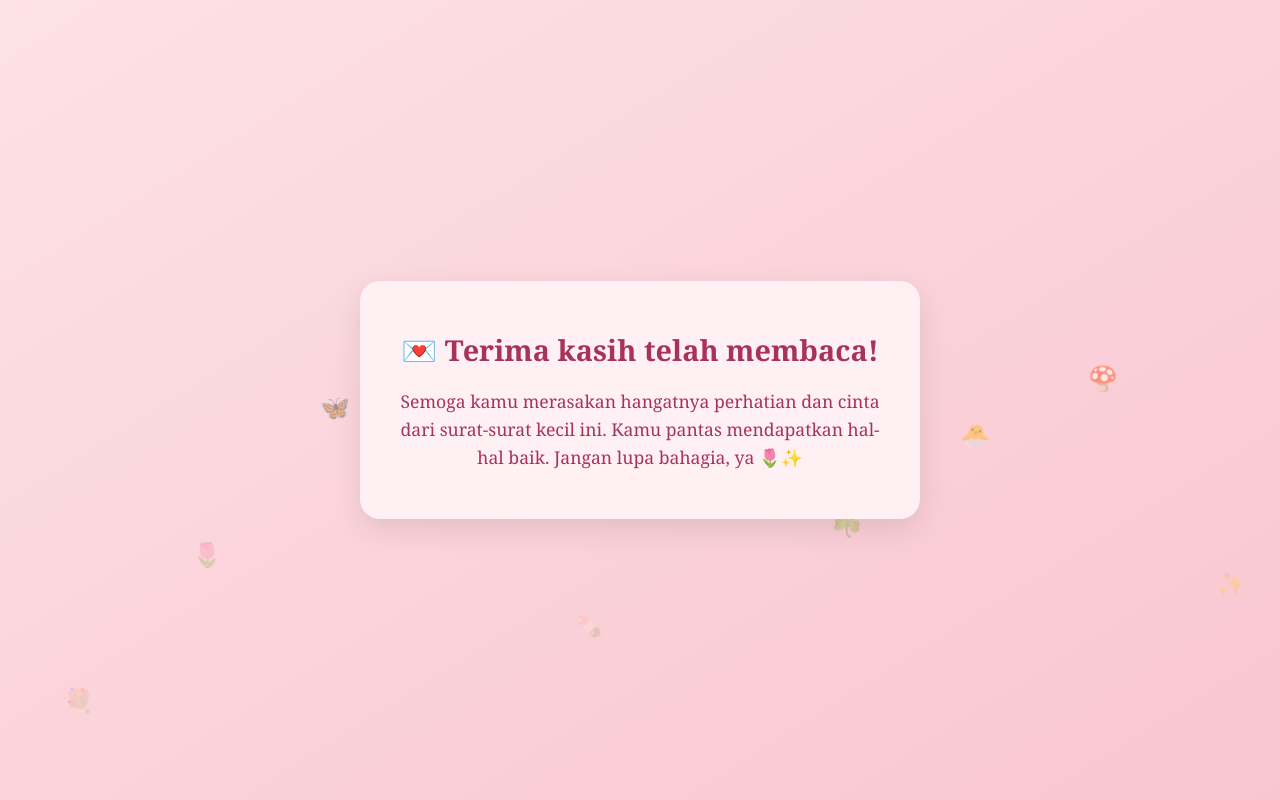
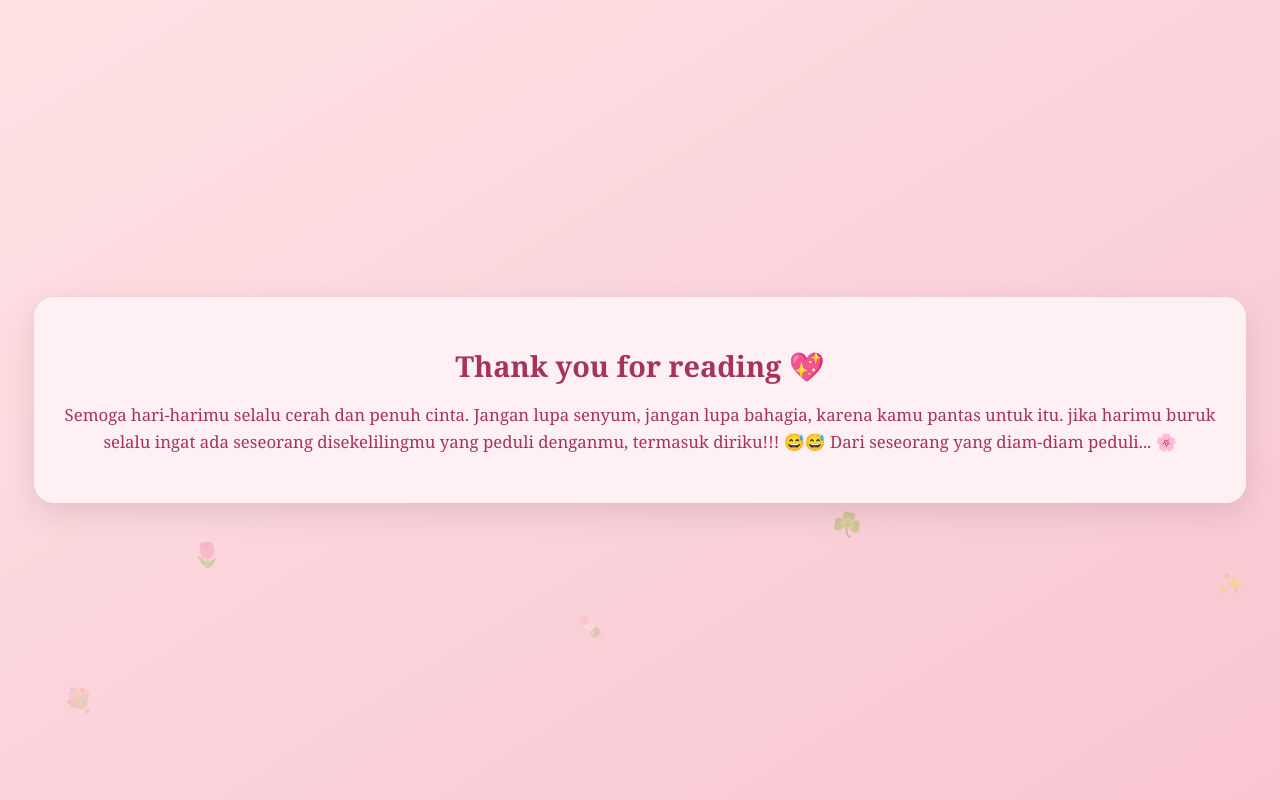
Before and after one commit to morre4eii/secreettt, a plain HTML site: page docs/halaman-kelima.html in a window 1280 px wide. Drawn offline with Linux system fonts and the light colour scheme.

Commit message:
Update halaman-kelima.html

```diff
--- a/docs/halaman-kelima.html
+++ b/docs/halaman-kelima.html
@@ -1,8 +1,9 @@
 <!DOCTYPE html>
 <html lang="id">
 <head>
-  <meta charset="UTF-8">
-  <title>Terima Kasih 💖</title>
+  <meta charset="UTF-8" />
+  <meta name="viewport" content="width=device-width, initial-scale=1.0" />
+  <title>Thank You 💖</title>
   <style>
     body {
       margin: 0;
@@ -15,18 +16,18 @@
       align-items: center;
       font-family: 'Georgia', serif;
       color: #a8325e;
-      transition: opacity 0.8s ease;
+      text-align: center;
+      position: relative;
     }
 
-    .container {
-      text-align: center;
+    .box {
       background: #fff0f4;
       padding: 30px;
       border-radius: 20px;
       box-shadow: 0 10px 30px rgba(0,0,0,0.1);
-      max-width: 500px;
+      max-width: 90%;
       z-index: 2;
-      position: relative;
+      animation: fadeIn 1s ease;
     }
 
     h1 {
@@ -35,8 +36,13 @@
     }
 
     p {
-      font-size: 1.1em;
+      font-size: 1.05em;
       line-height: 1.6;
+    }
+
+    @keyframes fadeIn {
+      from { opacity: 0; transform: translateY(30px); }
+      to { opacity: 1; transform: translateY(0); }
     }
 
     .emoji {
@@ -48,24 +54,23 @@
     }
 
     @keyframes jatuh {
-      0% { transform: translateY(0); opacity: 0.9; }
+      0% { transform: translateY(0); opacity: 1; }
       100% { transform: translateY(110vh); opacity: 0; }
     }
   </style>
 </head>
 <body>
-
-  <div class="container">
-    <h1>💌 Terima kasih telah membaca!</h1>
+  <div class="box">
+    <h1>Thank you for reading 💖</h1>
     <p>
-      Semoga kamu merasakan hangatnya perhatian dan cinta
-      dari surat-surat kecil ini.
-      Kamu pantas mendapatkan hal-hal baik.
-      Jangan lupa bahagia, ya 🌷✨
+      Semoga hari-harimu selalu cerah dan penuh cinta.
+      Jangan lupa senyum, jangan lupa bahagia, karena kamu pantas untuk itu.
+      jika harimu buruk selalu ingat ada seseorang disekelilingmu yang peduli denganmu, termasuk diriku!!! 😅😅
+      Dari seseorang yang diam-diam peduli... 🌸
     </p>
   </div>
 
-  <!-- Emoji jatuh -->
+  <!-- Emoji Jatuh -->
   <div class="emoji" style="left: 5%;">💐</div>
   <div class="emoji" style="left: 15%; animation-delay: 1s;">🌷</div>
   <div class="emoji" style="left: 25%; animation-delay: 2s;">🦋</div>
@@ -76,6 +81,5 @@
   <div class="emoji" style="left: 75%; animation-delay: 1.8s;">🐣</div>
   <div class="emoji" style="left: 85%; animation-delay: 2.2s;">🍄</div>
   <div class="emoji" style="left: 95%; animation-delay: 0.8s;">✨</div>
-
 </body>
 </html>
```
